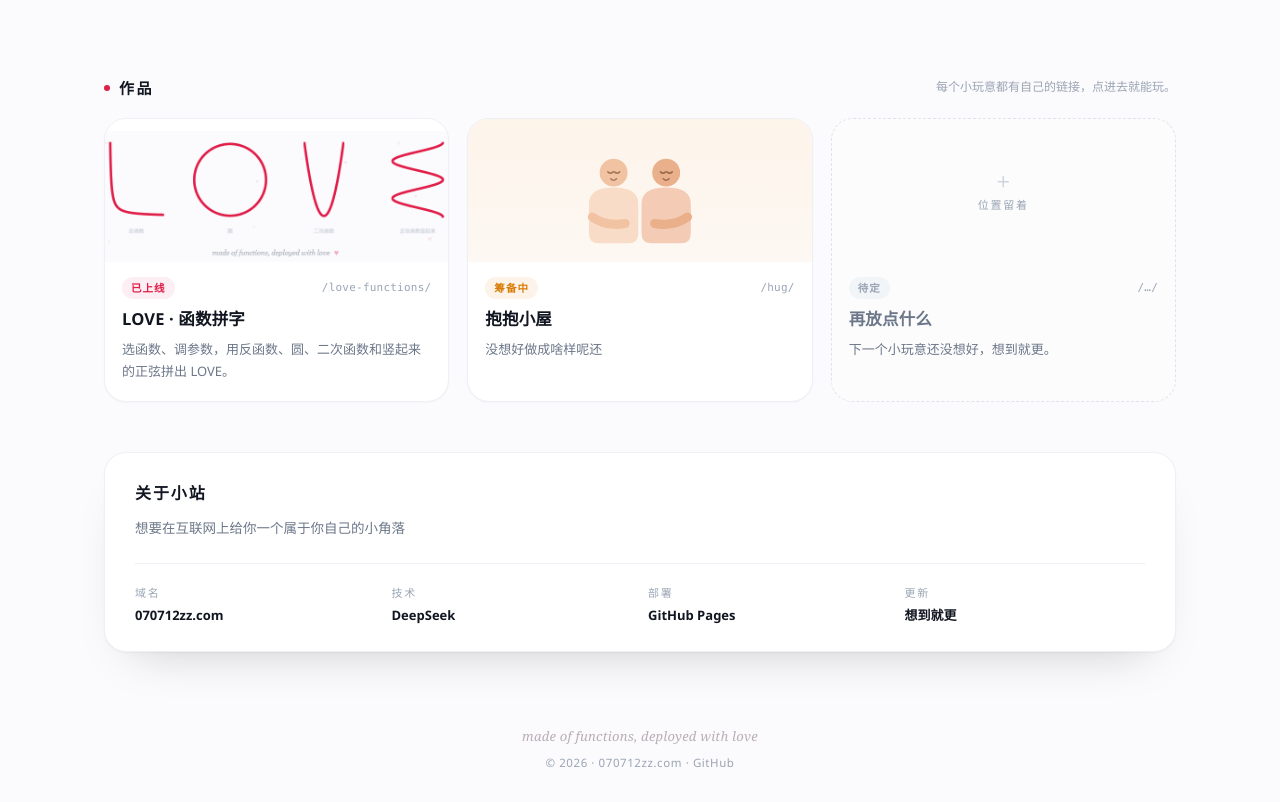
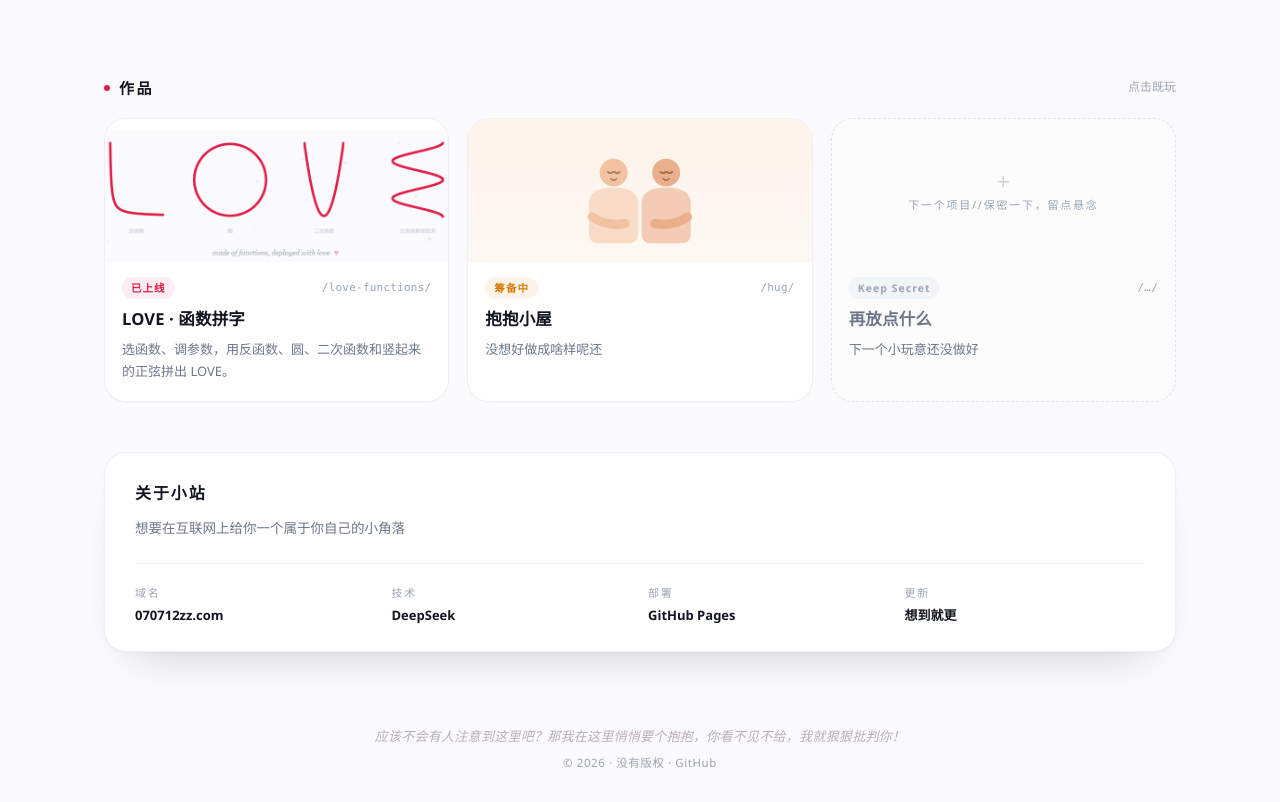
Before and after one commit to marker404/love-functions, a plain HTML site: page index.html in a window 1280 px wide. Shown: the part 404-1206 px from the top of the page. Drawn offline with Linux system fonts and the light colour scheme.

Commit message:
改了主页的一些文字内容

```diff
--- a/index.html
+++ b/index.html
@@ -3,7 +3,7 @@
 <head>
 <meta charset="utf-8">
 <meta name="viewport" content="width=device-width, initial-scale=1, viewport-fit=cover">
-<title>070712 · 小站</title>
+<title>我想玩GTA6</title>
 <meta name="description" content="一个专门写给你的的小站，想到啥就写啥">
 <meta name="color-scheme" content="light">
 <meta name="theme-color" content="#fbfafc">
@@ -45,7 +45,7 @@
     <section class="works" id="works">
       <div class="section-head">
         <h2><span class="dot"></span>作品</h2>
-        <p>每个小玩意都有自己的链接，点进去就能玩。</p>
+        <p>点击既玩</p>
       </div>
       <div class="cards">
 
@@ -96,15 +96,15 @@
         <div class="card is-soon placeholder reveal">
           <div class="card-preview placeholder-preview">
             <span class="plus">+</span>
-            <small>位置留着</small>
+            <small>下一个项目//保密一下，留点悬念</small>
           </div>
           <div class="card-body">
             <div class="card-meta">
-              <span class="badge none">待定</span>
+              <span class="badge none">Keep Secret</span>
               <span class="card-url">/…/</span>
             </div>
             <h3>再放点什么</h3>
-            <p>下一个小玩意还没想好，想到就更。</p>
+            <p>下一个小玩意还没做好</p>
           </div>
         </div>
 
@@ -127,8 +127,8 @@
   </main>
 
   <footer class="site-foot">
-    <p class="foot-love">made of functions, deployed with love</p>
-    <p class="foot-meta">© <span id="year">2026</span> · 070712zz.com · <a href="https://github.com/marker404/love-functions" target="_blank" rel="noopener">GitHub</a></p>
+    <p class="foot-love">应该不会有人注意到这里吧？那我在这里悄悄要个抱抱，你看不见不给，我就狠狠批判你！</p>
+    <p class="foot-meta">© <span id="year">2026</span> · 没有版权 · <a href="https://github.com/marker404/love-functions" target="_blank" rel="noopener">GitHub</a></p>
   </footer>
 
 </div>
```
